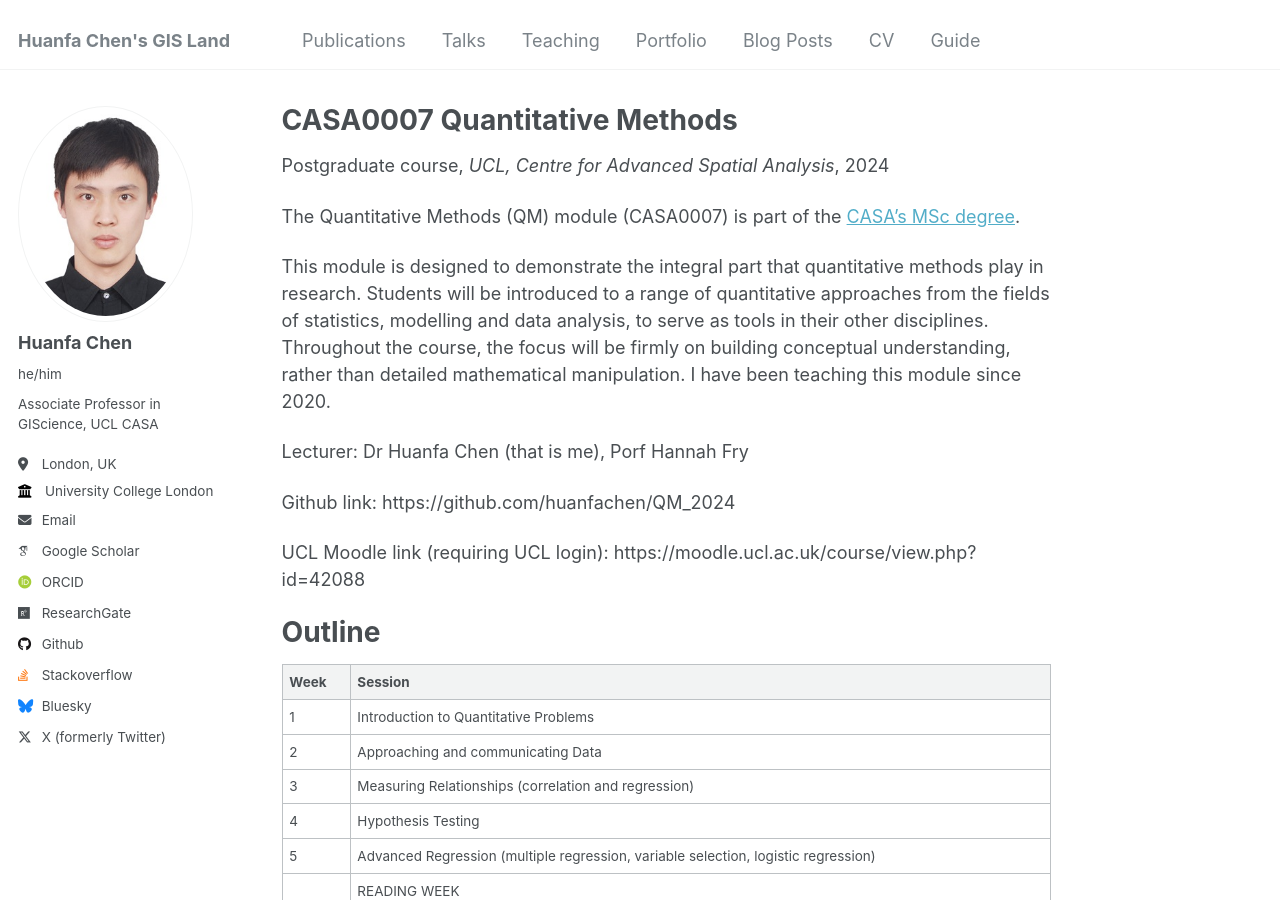
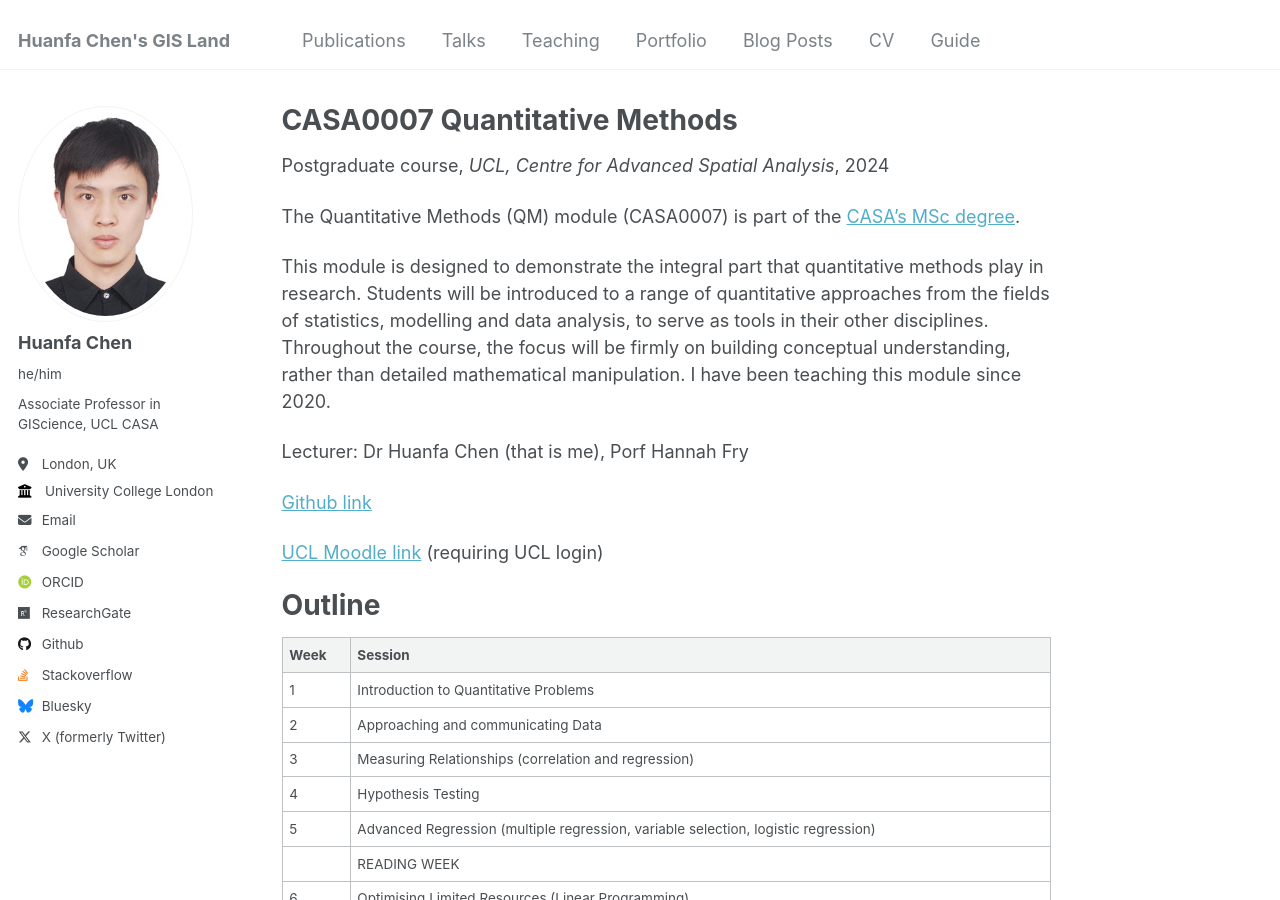
Before and after one commit to huanfachen/huanfachen.github.io, a Jekyll site: the page built from _teaching/2024-CASA0007-teaching.md, in a window 1280 px wide and 900 px high. Built offline with Jekyll 4.4.1, drawn with Linux system fonts in a browser that asks for light colours; some web fonts are replaced.

Commit message:
update CASA0007

```diff
--- a/_teaching/2024-CASA0007-teaching.md
+++ b/_teaching/2024-CASA0007-teaching.md
@@ -14,9 +14,9 @@ This module is designed to demonstrate the integral part that quantitative metho
 
 Lecturer: Dr Huanfa Chen (that is me), Porf Hannah Fry
 
-Github link: https://github.com/huanfachen/QM_2024
+[Github link ](https://github.com/huanfachen/QM_2024)
 
-UCL Moodle link (requiring UCL login): https://moodle.ucl.ac.uk/course/view.php?id=42088
+[UCL Moodle link](https://moodle.ucl.ac.uk/course/view.php?id=42088) (requiring UCL login)
 
 Outline
 ======
```
